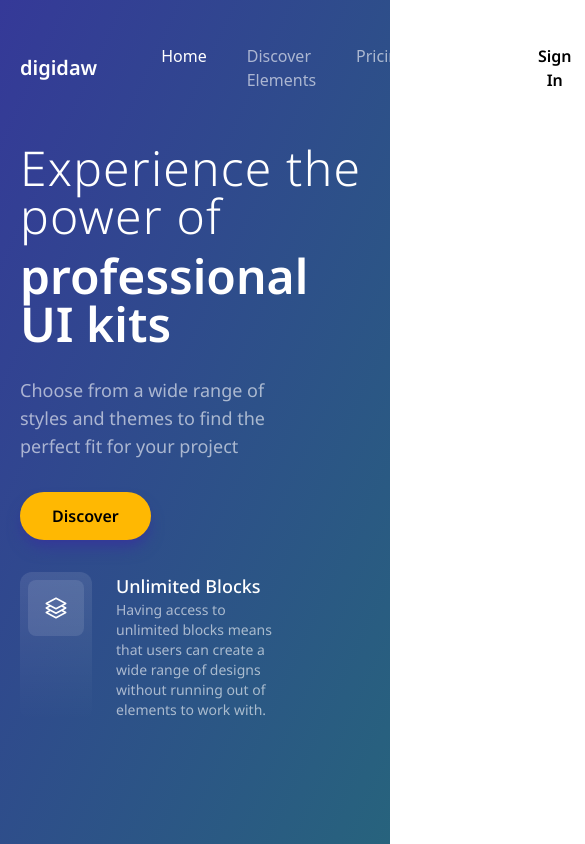
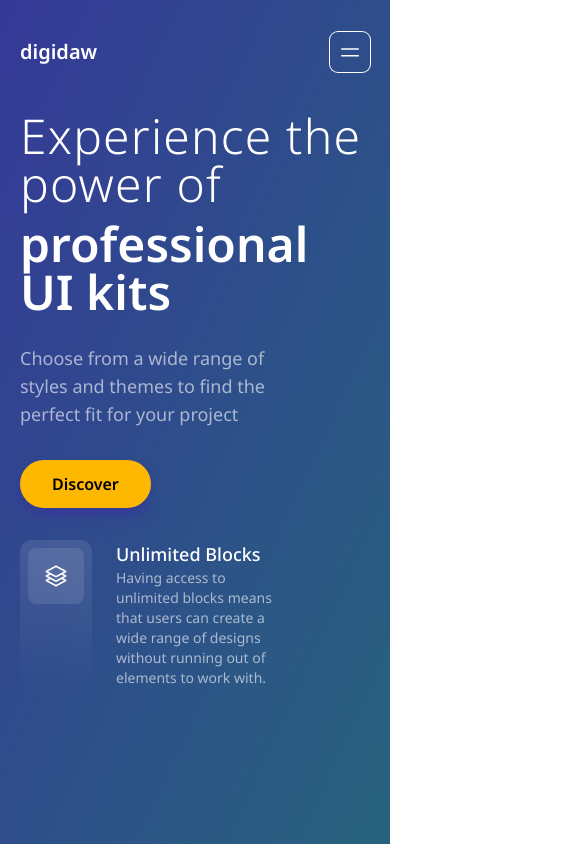
Before and after one commit to izzudin26/codedesign, a React (Vite) app: page /digidaw in a window 390 px wide. Shown: the whole page, 585 px wide, since content can reach past the window. Built offline with nearby package versions, Linux system fonts and the light colour scheme.

Commit message:
digidaw: add mobile navbar

```diff
--- a/src/digidaw/Components/Navbar.tsx
+++ b/src/digidaw/Components/Navbar.tsx
@@ -1,5 +1,6 @@
 import { useState } from "react";
 import "@digidaw/Assets/digidaw.css";
+import { HiBars2 } from "react-icons/hi2";
 
 export default function DigidawNavbar() {
   const [menus] = useState([
@@ -23,7 +24,7 @@ export default function DigidawNavbar() {
 
   return (
     <>
-      <div className="flex flex-row items-center justify-between">
+      <div className="hidden lg:flex flex-row items-center justify-between">
         <div className="flex flex-row items-center">
           <h1 className="font-semibold text-xl text-white font-notoSans">
             digidaw
@@ -43,6 +44,16 @@ export default function DigidawNavbar() {
         </div>
         <button className="btn-flat bg-white text-black">Sign In</button>
       </div>
+      <div className="lg:hidden flex flex-row items-center justify-between">
+        <div className="flex flex-row items-center">
+          <h1 className="font-semibold text-xl text-white font-notoSans">
+            digidaw
+          </h1>
+        </div>
+        <button className="p-2 rounded-lg ring-1 ring-white">
+          <HiBars2 size={24} color="white" />
+        </button>
+      </div>
     </>
   );
 }
```
